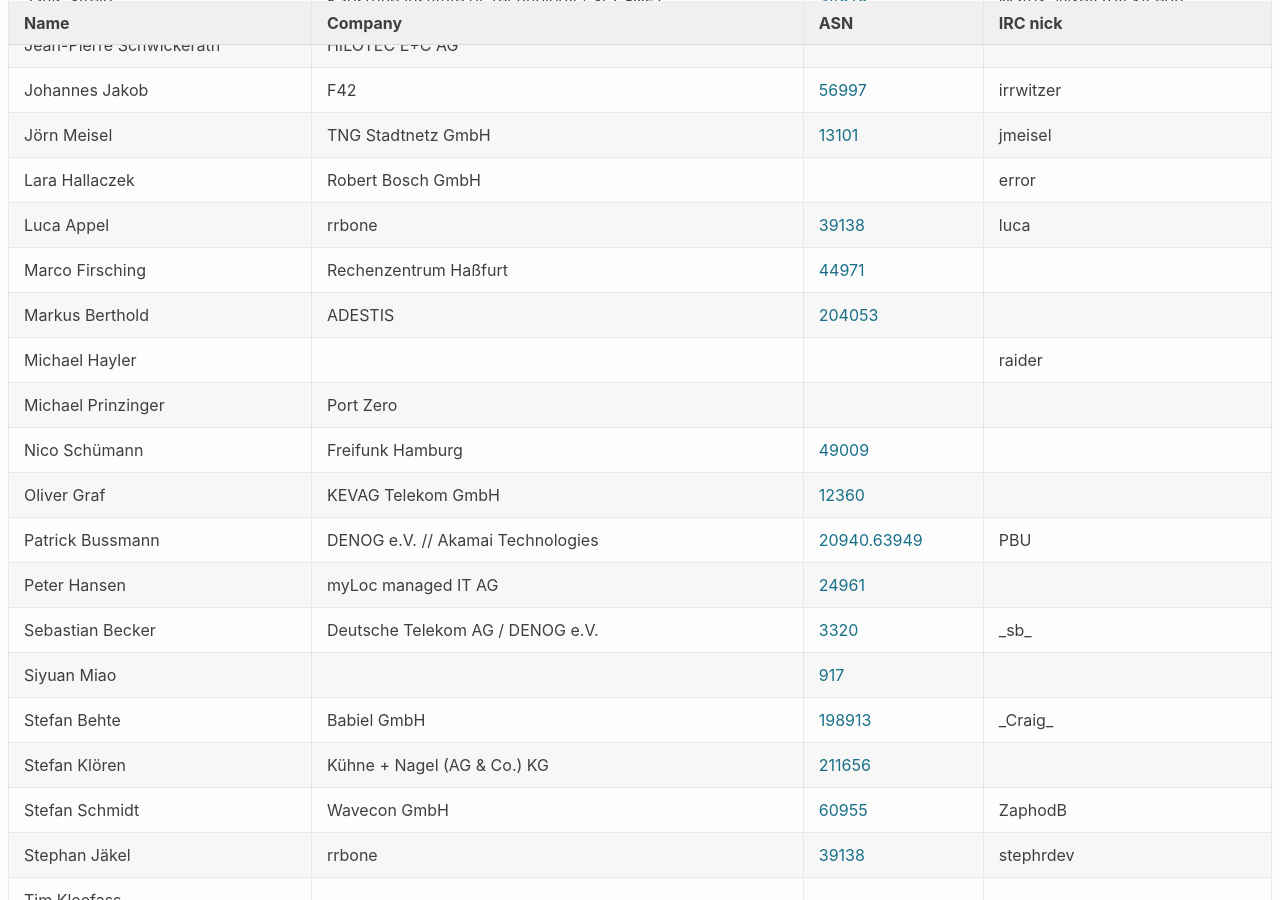
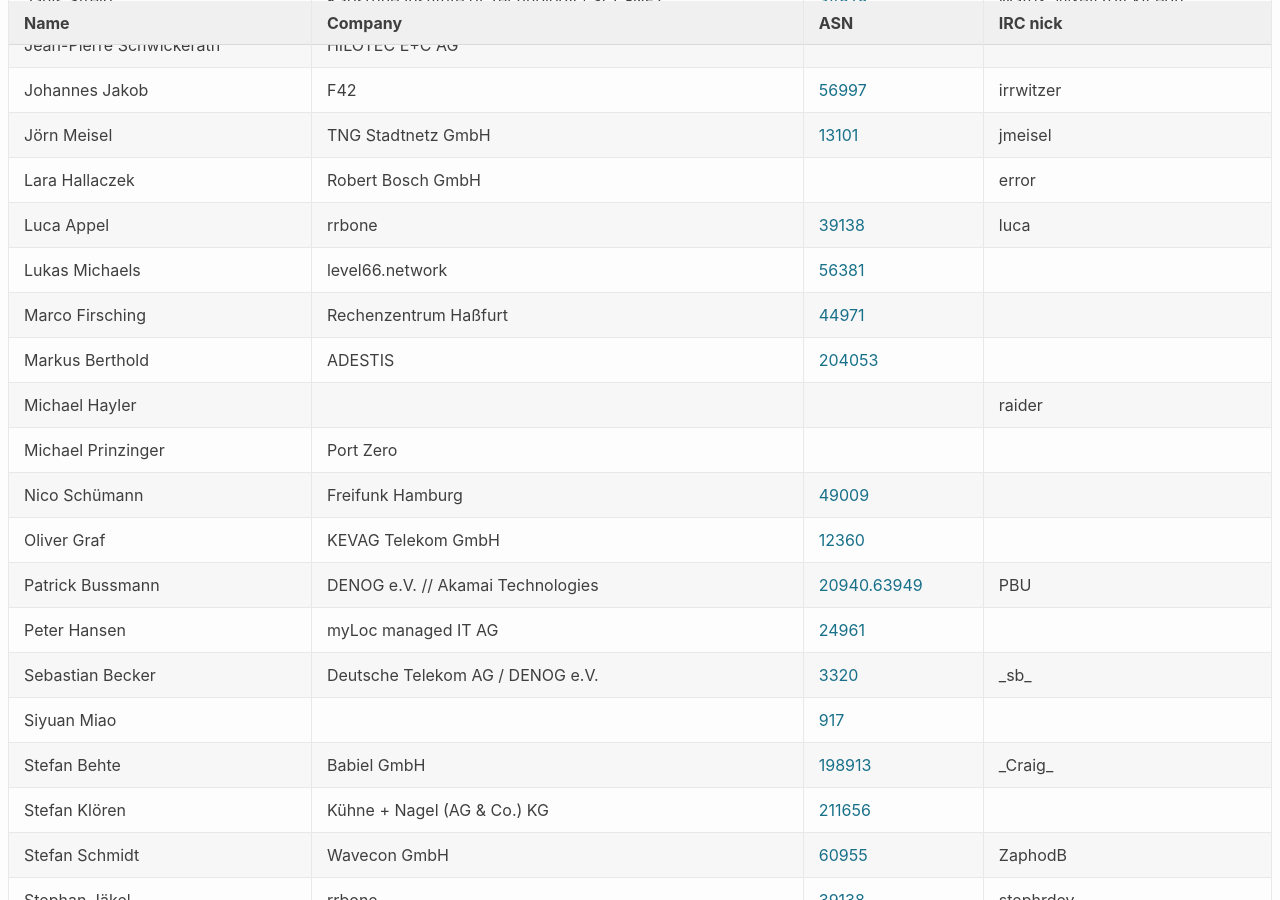
Before and after one commit to denog/pretix-attendeelist, a Jekyll site: the page built from denog15/index.md, in a window 1280 px wide and 900 px high, scrolled down 649 px. Built offline with Jekyll 4.4.1, drawn with Linux system fonts in a browser that asks for light colours.

Commit message:
Latest data: Thu Jul 13 04:30:59 UTC 2023

```diff
--- a/_data/attendees_denog15_onsite.json
+++ b/_data/attendees_denog15_onsite.json
@@ -96,6 +96,12 @@
     "asn": "39138"
   },
   {
+    "name": "Lukas Michaels",
+    "company": "level66.network",
+    "irc": null,
+    "asn": "56381"
+  },
+  {
     "name": "Marco Firsching",
     "company": "Rechenzentrum Haßfurt",
     "irc": null,
```
